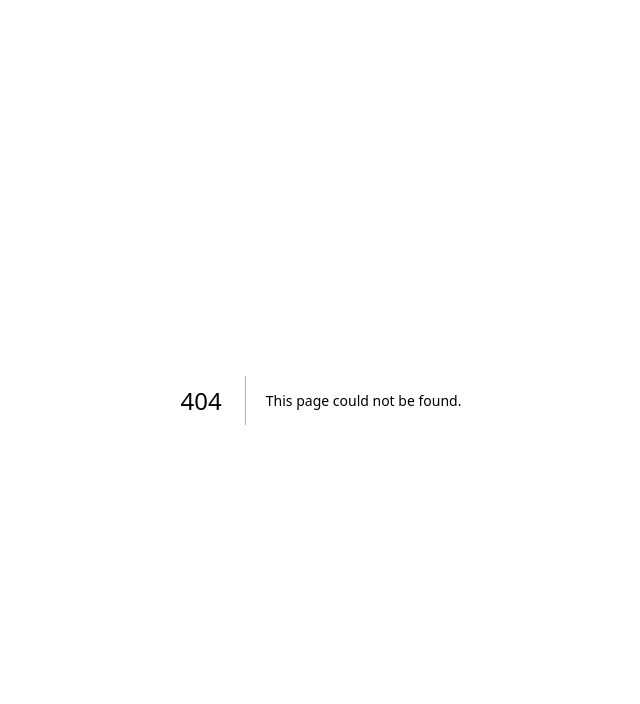
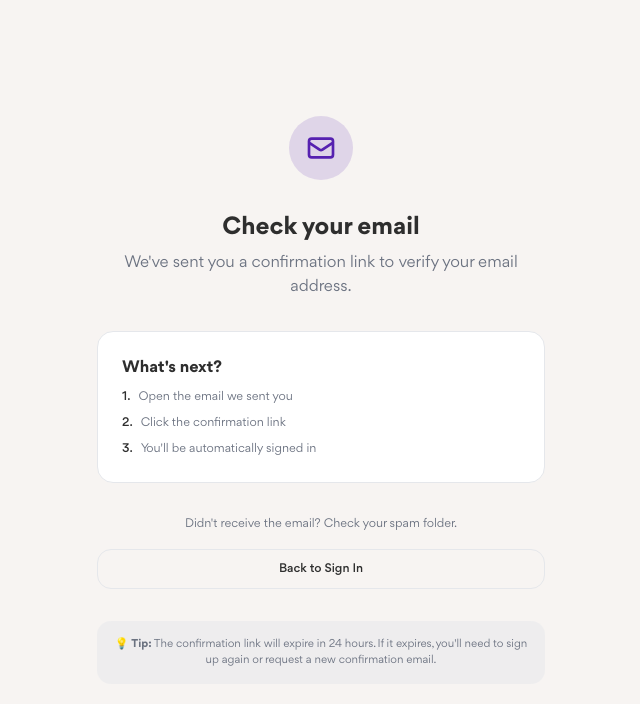
Before and after one commit to DarleneQing/bloem, a Next.js app in the folder src/frontend/: page /auth/confirm-email in a window 1280 px wide. Before the commit this address had no page. Shown: the top 704 px of the page, without its empty margins (319-959 px from the left). Built offline with nearby package versions, Linux system fonts and the light colour scheme.

Commit message:
regiter, email confirmation

```diff
--- /dev/null
+++ b/src/frontend/app/auth/confirm-email/page.tsx
@@ -0,0 +1,70 @@
+import Link from "next/link";
+import { Button } from "@/components/ui/button";
+
+export default function ConfirmEmailPage() {
+  return (
+    <div className="flex min-h-screen items-center justify-center bg-background px-4">
+      <div className="w-full max-w-md space-y-8 text-center">
+        <div className="mx-auto flex h-16 w-16 items-center justify-center rounded-full bg-primary/15">
+          <svg
+            className="h-8 w-8 text-primary"
+            fill="none"
+            stroke="currentColor"
+            viewBox="0 0 24 24"
+          >
+            <path
+              strokeLinecap="round"
+              strokeLinejoin="round"
+              strokeWidth={2}
+              d="M3 8l7.89 5.26a2 2 0 002.22 0L21 8M5 19h14a2 2 0 002-2V7a2 2 0 00-2-2H5a2 2 0 00-2 2v10a2 2 0 002 2z"
+            />
+          </svg>
+        </div>
+
+        <div>
+          <h1 className="text-3xl font-bold">Check your email</h1>
+          <p className="mt-2 text-muted-foreground">
+            We&apos;ve sent you a confirmation link to verify your email address.
+          </p>
+        </div>
+
+        <div className="rounded-lg border bg-card p-6 text-left">
+          <h2 className="font-semibold mb-2">What&apos;s next?</h2>
+          <ol className="space-y-2 text-sm text-muted-foreground">
+            <li className="flex items-start gap-2">
+              <span className="flex-shrink-0 font-medium text-foreground">1.</span>
+              <span>Open the email we sent you</span>
+            </li>
+            <li className="flex items-start gap-2">
+              <span className="flex-shrink-0 font-medium text-foreground">2.</span>
+              <span>Click the confirmation link</span>
+            </li>
+            <li className="flex items-start gap-2">
+              <span className="flex-shrink-0 font-medium text-foreground">3.</span>
+              <span>You&apos;ll be automatically signed in</span>
+            </li>
+          </ol>
+        </div>
+
+        <div className="space-y-4">
+          <p className="text-sm text-muted-foreground">
+            Didn&apos;t receive the email? Check your spam folder.
+          </p>
+
+          <div className="flex flex-col gap-3">
+            <Button asChild variant="outline">
+              <Link href="/auth/sign-in">Back to Sign In</Link>
+            </Button>
+          </div>
+        </div>
+
+        <div className="rounded-md bg-muted/50 p-4 text-xs text-muted-foreground">
+          <p>
+            💡 <strong>Tip:</strong> The confirmation link will expire in 24 hours. If it
+            expires, you&apos;ll need to sign up again or request a new confirmation email.
+          </p>
+        </div>
+      </div>
+    </div>
+  );
+}
```
